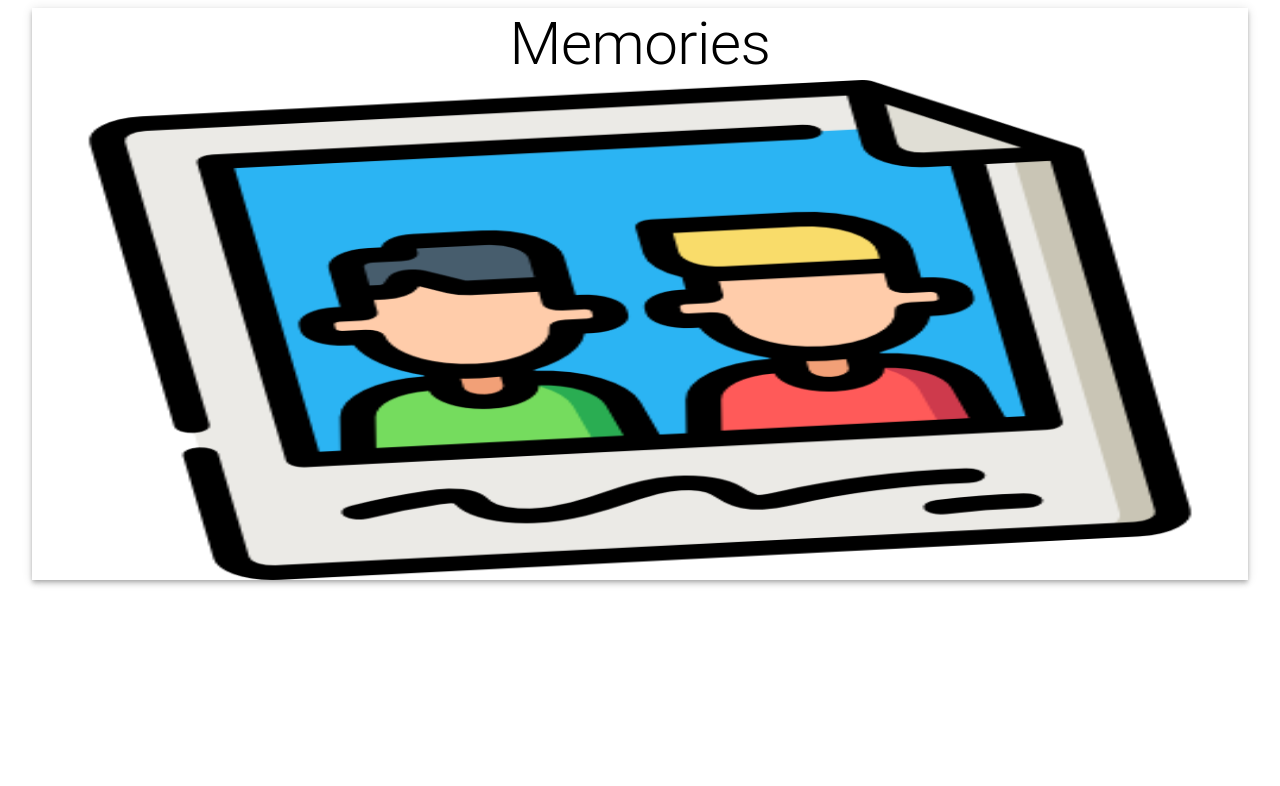
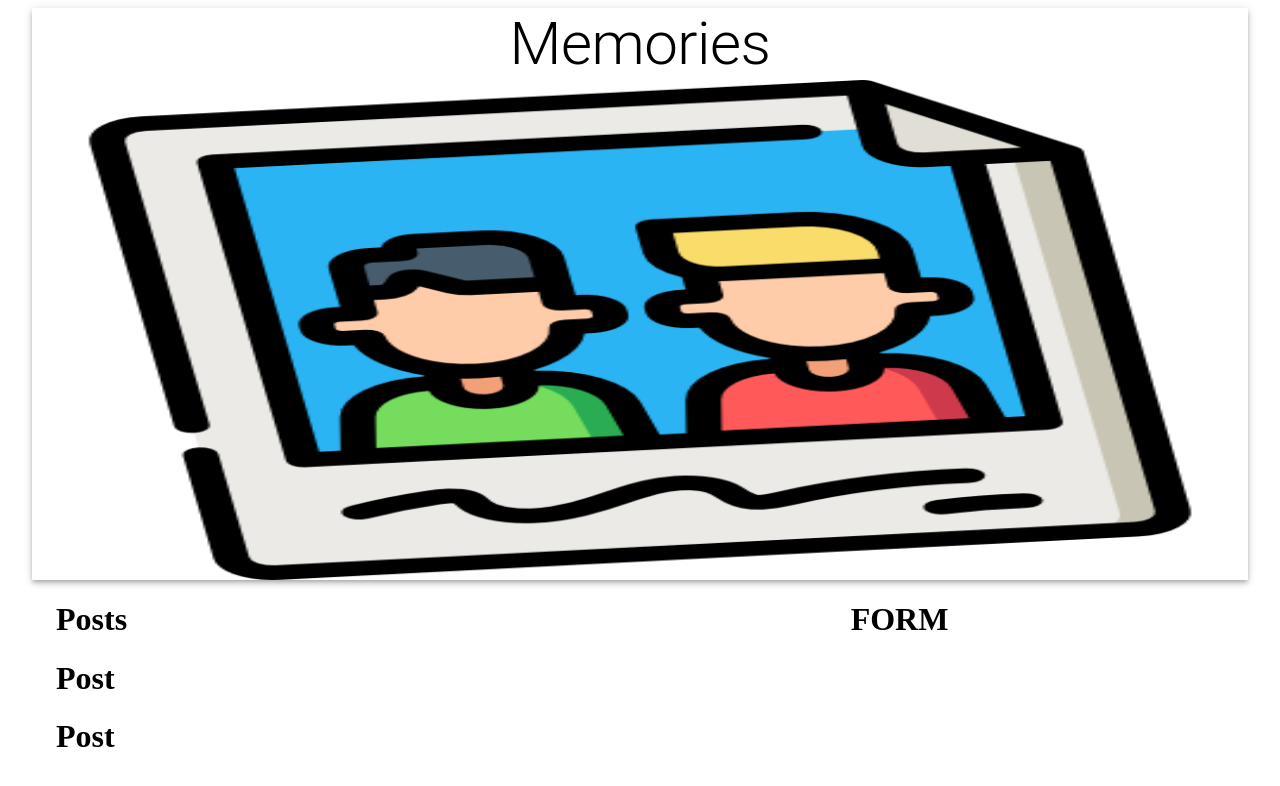
Before and after one commit to Full-Stack-Hyperbolic/Fundamental-User-App, a React (Create React App) app in the folder client/: page / in a window 1280 px wide. Shown: the top 786 px of the page. Built offline with nearby package versions, Linux system fonts and the light colour scheme.

Commit message:
created the Form, Posts, and Post (child) component to bring into App.js

```diff
--- a/client/src/App.js
+++ b/client/src/App.js
@@ -1,5 +1,8 @@
 import React from 'react';
 import { Container, AppBar, Typography, Grow, Grid } from '@material-ui/core';
+
+import Posts from './components/Posts/Posts';
+import Form from './components/Form/Form';
 import memories from './images/memories.png';
 
 const App = () => {
@@ -11,6 +14,25 @@
         </Typography>
         <img src={memories} alt='memories' height='500' />
       </AppBar>
+      <Grow in>
+        <Container>
+          <Grid
+            container
+            justify='space-between'
+            alignItems='stretch'
+            spacing={3}
+          >
+            <Grid item xs={12} sm={7}>
+              {/* Bring in custom POSTS component */}
+              <Posts />
+            </Grid>
+            <Grid item xs={12} sm={4}>
+              {/* Bring in custom FORM component */}
+              <Form />
+            </Grid>
+          </Grid>
+        </Container>
+      </Grow>
     </Container>
   );
 };
--- a/client/src/components/Form/Form.js
+++ b/client/src/components/Form/Form.js
@@ -0,0 +1,7 @@
+import React from 'react';
+
+const Form = () => {
+  return <h1>FORM</h1>;
+};
+
+export default Form;
--- a/client/src/components/Posts/Post/Post.js
+++ b/client/src/components/Posts/Post/Post.js
@@ -0,0 +1,7 @@
+import React from 'react';
+
+const Post = () => {
+  return <h1>Post</h1>;
+};
+
+export default Post;
--- a/client/src/components/Posts/Posts.js
+++ b/client/src/components/Posts/Posts.js
@@ -0,0 +1,14 @@
+import React from 'react';
+import Post from './Post/Post';
+
+const Posts = () => {
+  return (
+    <>
+      <h1>Posts</h1>
+      <Post />
+      <Post />
+    </>
+  );
+};
+
+export default Posts;
```
